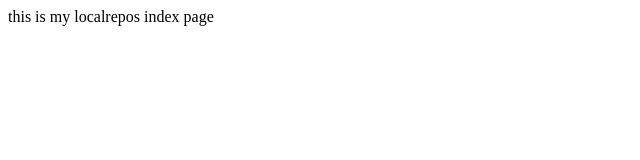
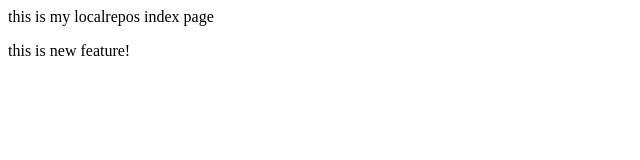
Before and after one commit to ranjan-kumar9119/localrepos, a plain HTML site: page index.html in a window 1280 px wide. Shown: the whole page, without its empty margins (0-640 px from the left). Drawn offline with Linux system fonts and the light colour scheme.

Commit message:
content of feature1

```diff
--- a/index.html
+++ b/index.html
@@ -2,3 +2,6 @@
     this is my localrepos index page
 
 </p>
+<p>
+    this is new feature!
+</p>
```
